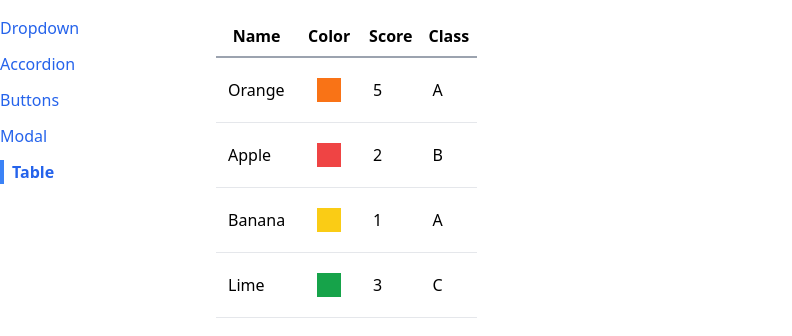
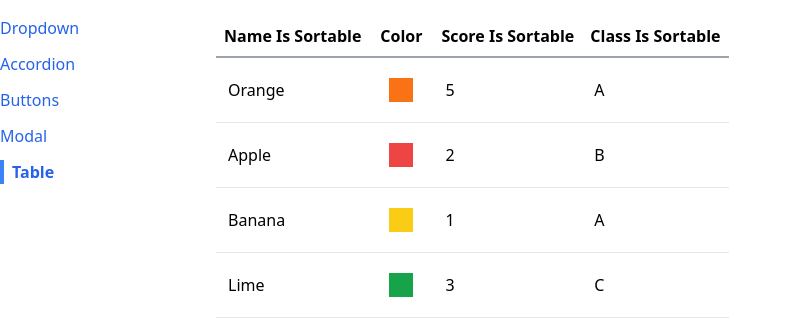
Before and after one commit to BehkoVasilev/comps, a React (Create React App) app: page /table in a window 1280 px wide. Shown: the top 336 px of the page, without its empty margins (0-792 px from the left). Built offline with nearby package versions, Linux system fonts and the light colour scheme.

Commit message:
add updatedConfig to add is column sortable
and display it in Table component

```diff
--- a/src/components/SortableTable.js
+++ b/src/components/SortableTable.js
@@ -1,7 +1,20 @@
 import Table from "./Table"
 
 function SortableTable(props) {
-    return <Table {...props}/>
+    const { config } = props;
+
+    const updatedConfig = config.map((column) => {
+        if (!column.sortValue) {
+            return column
+        };
+
+        return {
+            ...column,
+            header: () => <th className="p-2">{column.label} Is Sortable</th>
+        }
+    });
+    //when we pass config={updatedConfig} like that the config prop in {...props} will be overwritten
+    return <Table {...props} config={updatedConfig} />
 };
 
-export default SortableTable
+export default SortableTable;
--- a/src/components/Table.js
+++ b/src/components/Table.js
@@ -1,5 +1,10 @@
+import { Fragment } from "react";
+
 function Table({ data, config, keyFn }) {
     const renderedHeaders = config.map((column) => {
+        if (column.header) {
+            return <Fragment key={column.label}>{column.header()}</Fragment>
+        }
         return <th className="p-2" key={column.label}>{column.label}</th>
     });
 
```
